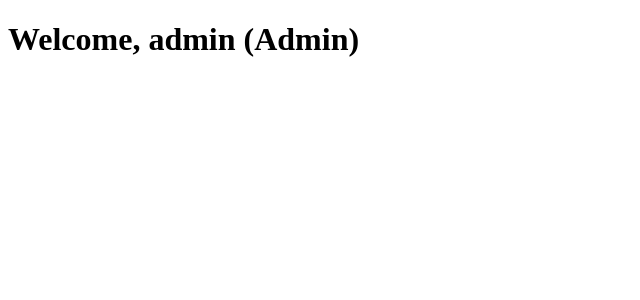
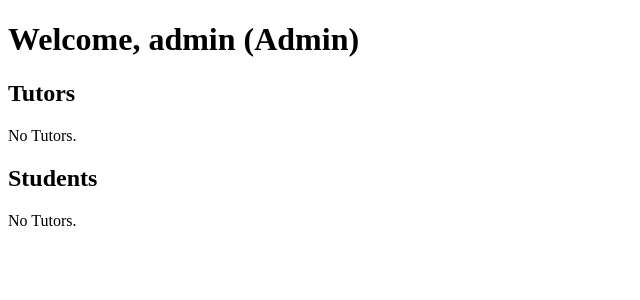
Before and after one commit to sks436/eggit, a Flask app: page /dashboard in a window 1280 px wide. Shown: the part 52-352 px from the top of the page, without its empty margins (0-640 px from the left). Run offline with Flask 3, Linux system fonts and the light colour scheme; a user stored in the database is signed in.

Commit message:
Show tutors and students

```diff
--- a/controllers.py
+++ b/controllers.py
@@ -85,8 +85,9 @@ def dashboard():
         )
 
     elif user.role == "admin":
-        return render_template("admin.html", user=user)
-
+        tutors = Tutor.query.all()
+        students = Student.query.all()
+        return render_template("admin.html", user=user, tutors=tutors, students=students)
 
 # Create slot
 @app.route("/create_slot", methods=["GET", "POST"])
--- a/templates/admin.html
+++ b/templates/admin.html
@@ -1,5 +1,44 @@
 {% extends "base.html" %} {% block title %}Student Dashboard{% endblock %} {%
 block content %}
 <h1>Welcome, {{ user.name }} (Admin)</h1>
-
+<section>
+  <h2>Tutors</h2>
+  {% if tutors and tutors|length > 0 %}
+  <ul>
+    {% for tutor in tutors %}
+    <li>
+      <strong>Name:</strong> {{ tutor.user.name }} <br />
+      <strong>Registration Number:</strong> {{ tutor.registration_number }}
+      <br />
+      <strong>Subject:</strong> {{ tutor.subject }} <br />
+      <strong>Grade:</strong> {{ tutor.grade }} <br />
+      <strong>Grade History:</strong> {{ tutor.grade_history }} <br />
+      <strong>Description:</strong> {{ tutor.description }} <br />
+    </li>
+    <hr />
+    {% endfor %}
+  </ul>
+  {% else %}
+  <p>No Tutors.</p>
+  {% endif %}
+</section>
+<section>
+  <h2>Students</h2>
+  {% if students and students|length > 0 %}
+  <ul>
+    {% for student in students %}
+    <li>
+      <strong>Name:</strong> {{ student.user.name }} <br />
+      <strong>Registration Number:</strong> {{ student.registration_number }}
+      <br />
+      <strong>Current Year:</strong> {{ student.current_year }} <br />
+      <strong>Id card:</strong> {{ student.id_card }} <br />
+    </li>
+    <hr />
+    {% endfor %}
+  </ul>
+  {% else %}
+  <p>No Tutors.</p>
+  {% endif %}
+</section>
 {% endblock %}
```
